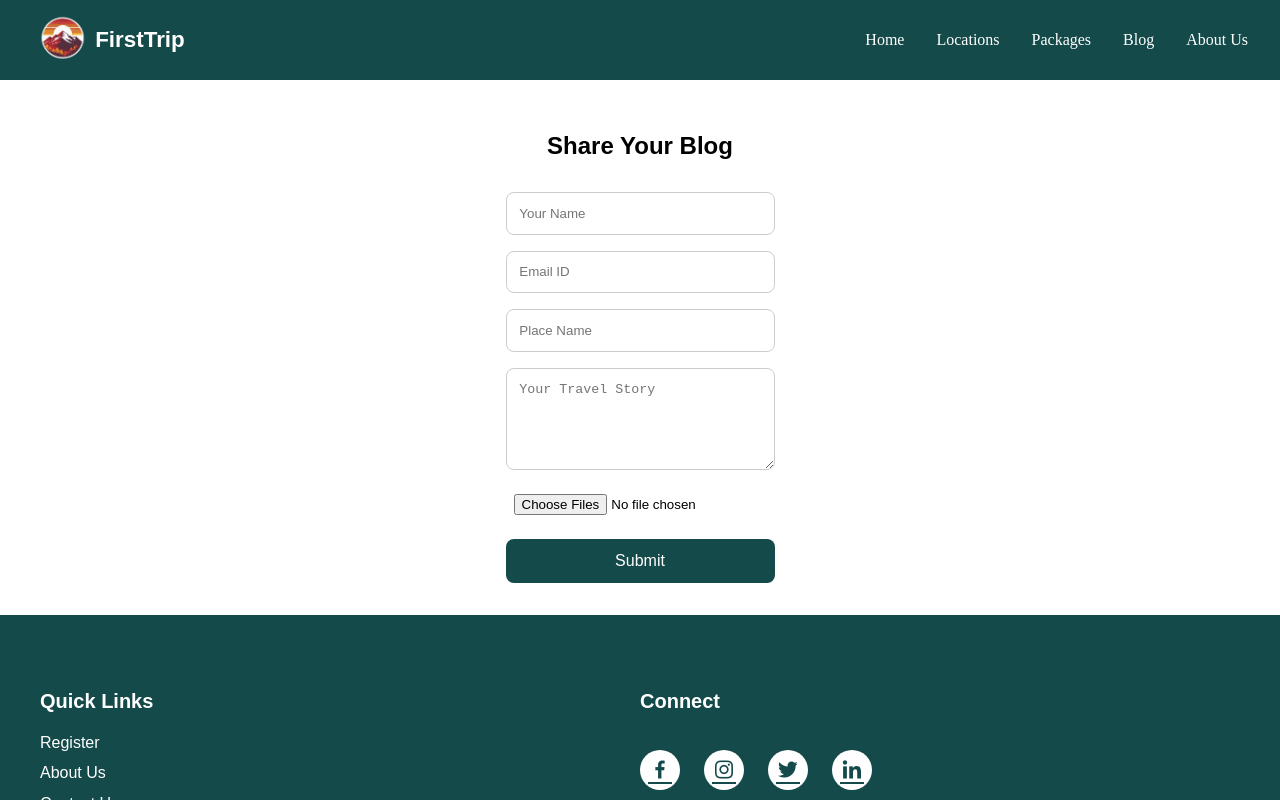
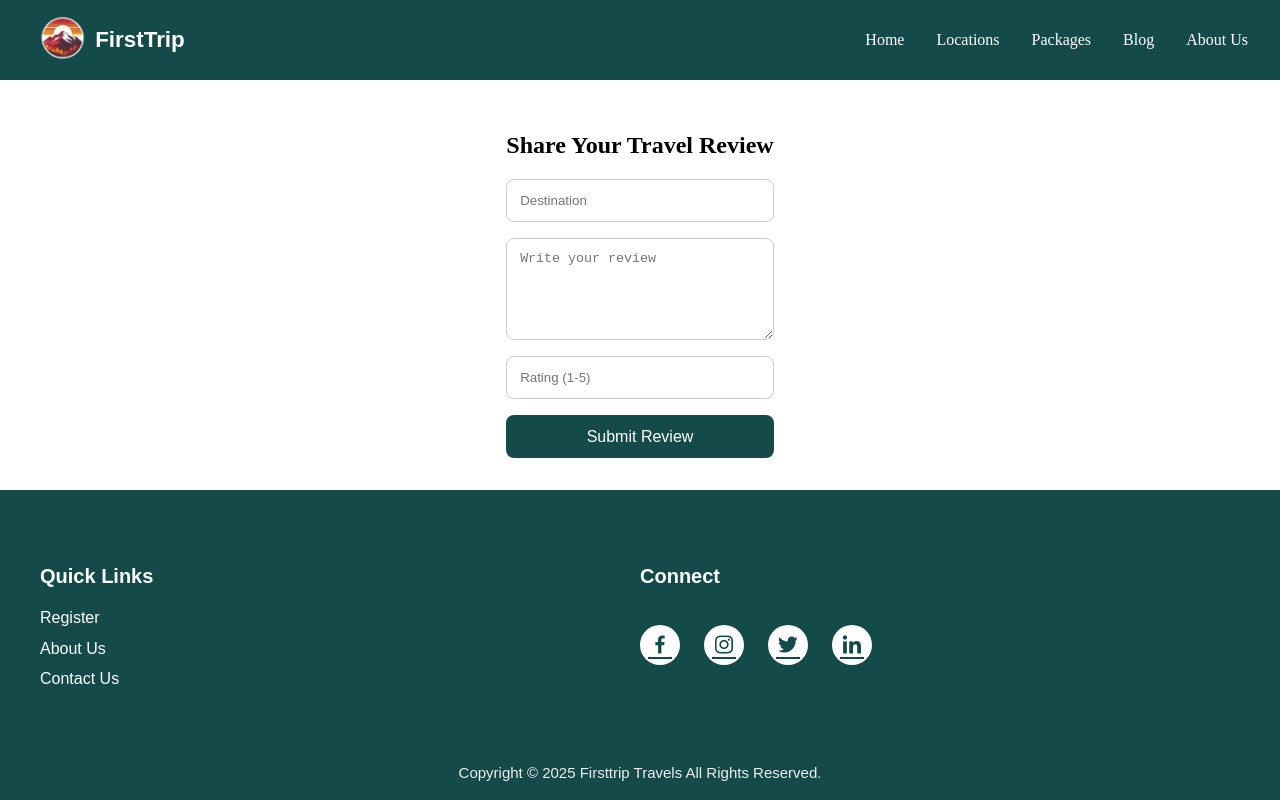
Before and after one commit to jita1218/travel_app, a React (Vite) app: page /blogform in a window 1280 px wide. Built offline with nearby package versions, Linux system fonts and the light colour scheme.

Commit message:
edits in blog page

```diff
--- /dev/null
+++ b/src/hooks/useBlogSubmit.js
@@ -0,0 +1,44 @@
+import { useState } from "react";
+
+const API_BASE = "https://travel-app-rfuf.onrender.com/api/blog";
+
+const useBlogSubmit = () => {
+    const [loading, setLoading] = useState(false);
+    const [error, setError] = useState(null);
+
+    const submitBlog = async ({ destination, review, rating }) => {
+        setLoading(true);
+        setError(null);
+
+        try {
+            const payload = { destination, review, rating };
+            console.log("Submitting:", payload);
+
+            const response = await fetch(`${API_BASE}/review`, {
+                method: "POST",
+                headers: {
+                    "Content-Type": "application/json",
+                },
+                body: JSON.stringify(payload),
+            });
+
+            const data = await response.json();
+
+            if (!response.ok) {
+                console.error("Submission failed:", data);
+                throw new Error(data.error || "Failed to submit");
+            }
+
+            console.log("Review submitted:", data);
+        } catch (err) {
+            console.error("Error:", err.message);
+            setError(err.message);
+        } finally {
+            setLoading(false);
+        }
+    };
+
+    return { submitBlog, loading, error };
+};
+
+export default useBlogSubmit;
--- a/src/pages/BlogForm.jsx
+++ b/src/pages/BlogForm.jsx
@@ -1,102 +1,82 @@
-// src/pages/BlogForm.jsx
-
-import React, { useState } from 'react';
+import React, { useState } from "react";
+import useBlogSubmit from "../hooks/useBlogSubmit";
 
 const BlogForm = () => {
     const [formData, setFormData] = useState({
-        name: '',
-        email: '',
-        place: '',
-        description: '',
-        images: [],
+        destination: "",
+        review: "",
+        rating: "",
     });
+
+    const { submitBlog, loading, error } = useBlogSubmit();
 
     const handleChange = (e) => {
         const { name, value } = e.target;
         setFormData((prev) => ({ ...prev, [name]: value }));
     };
 
-    const handleFileChange = (e) => {
-        setFormData((prev) => ({
-            ...prev,
-            images: Array.from(e.target.files),
-        }));
-    };
+    const handleSubmit = async (e) => {
+        e.preventDefault();
+        await submitBlog(formData);
 
-    const handleSubmit = (e) => {
-        e.preventDefault();
-        console.log('Submitted Blog:', formData);
-        alert('Blog submitted successfully!');
-        // Reset
+        // Reset form on successful submit
         setFormData({
-            name: '',
-            email: '',
-            place: '',
-            description: '',
-            images: [],
+            destination: "",
+            review: "",
+            rating: "",
         });
     };
 
     return (
-        <div style={{ padding: '2rem', fontFamily: "'Poppins', sans-serif", maxWidth: '600px', margin: 'auto' }}>
-            <h2 style={{ textAlign: 'center', marginBottom: '2rem' }}>Share Your Blog</h2>
-            <form onSubmit={handleSubmit} style={{ display: 'flex', flexDirection: 'column', gap: '1rem' }}>
+        <div style={{ padding: "2rem", maxWidth: "600px", margin: "auto" }}>
+            <h2 style={{ textAlign: "center" }}>Share Your Travel Review</h2>
+            <form onSubmit={handleSubmit} style={{ display: "flex", flexDirection: "column", gap: "1rem" }}>
                 <input
                     type="text"
-                    name="name"
-                    placeholder="Your Name"
-                    value={formData.name}
+                    name="destination"
+                    placeholder="Destination"
+                    value={formData.destination}
                     onChange={handleChange}
                     required
-                    style={{ padding: '0.8rem', borderRadius: '8px', border: '1px solid #ccc' }}
+                    style={{ padding: "0.8rem", borderRadius: "8px", border: "1px solid #ccc" }}
+                />
+                <textarea
+                    name="review"
+                    placeholder="Write your review"
+                    value={formData.review}
+                    onChange={handleChange}
+                    rows={5}
+                    required
+                    style={{ padding: "0.8rem", borderRadius: "8px", border: "1px solid #ccc" }}
                 />
                 <input
-                    type="email"
-                    name="email"
-                    placeholder="Email ID"
-                    value={formData.email}
+                    type="number"
+                    name="rating"
+                    placeholder="Rating (1-5)"
+                    value={formData.rating}
                     onChange={handleChange}
                     required
-                    style={{ padding: '0.8rem', borderRadius: '8px', border: '1px solid #ccc' }}
+                    min="1"
+                    max="5"
+                    style={{ padding: "0.8rem", borderRadius: "8px", border: "1px solid #ccc" }}
                 />
-                <input
-                    type="text"
-                    name="place"
-                    placeholder="Place Name"
-                    value={formData.place}
-                    onChange={handleChange}
-                    required
-                    style={{ padding: '0.8rem', borderRadius: '8px', border: '1px solid #ccc' }}
-                />
-                <textarea
-                    name="description"
-                    placeholder="Your Travel Story"
-                    rows="5"
-                    value={formData.description}
-                    onChange={handleChange}
-                    required
-                    style={{ padding: '0.8rem', borderRadius: '8px', border: '1px solid #ccc' }}
-                />
-                <input
-                    type="file"
-                    multiple
-                    onChange={handleFileChange}
-                    accept="image/*"
-                    style={{ padding: '0.5rem' }}
-                />
+
+                {error && <p style={{ color: "red", textAlign: "center" }}>{error}</p>}
+
                 <button
                     type="submit"
+                    disabled={loading}
                     style={{
-                        background: '#154a4a',
-                        color: '#fff',
-                        padding: '0.8rem',
-                        border: 'none',
-                        borderRadius: '8px',
-                        fontSize: '1rem',
-                        cursor: 'pointer',
+                        background: "#154a4a",
+                        color: "#fff",
+                        padding: "0.8rem",
+                        border: "none",
+                        borderRadius: "8px",
+                        fontSize: "1rem",
+                        cursor: "pointer",
                     }}
                 >
-                    Submit
+                    {loading ? "Submitting..." : "Submit Review"}
                 </button>
             </form>
         </div>
--- a/src/pages/BlogPage.jsx
+++ b/src/pages/BlogPage.jsx
@@ -1,197 +1,72 @@
-// src/pages/BlogPage.jsx
-
-import React, { useState, useEffect } from 'react';
-import { useNavigate } from 'react-router-dom';
-import tawang1 from '../assets/tawang1.jpg';
-import tawang2 from '../assets/tawang2.jpg';
-import tawang3 from '../assets/tawang3.jpg';
-import shillong1 from '../assets/shillong1.jpg';
-import shillong2 from '../assets/shillong2.jpg';
-
-const blogs = [
-    {
-        place: 'Tawang',
-        datetime: '2025-06-20 14:30',
-        description:
-            'Tawang was serene and breathtaking. Monasteries, snow-capped mountains, and warm local hospitality made this trip amazing.',
-        images: [tawang1, tawang2, tawang3],
-        author: 'Ananya Roy',
-    },
-    {
-        place: 'Shillong',
-        datetime: '2025-06-18 10:00',
-        description:
-            'Shillong is magical. The blend of pine forests, waterfalls, and music scene offers a unique experience for every traveler.',
-        images: [shillong1, shillong2],
-        author: 'Rahul Deka',
-    },
-];
+import React, { useState, useEffect } from "react";
+import { useNavigate } from "react-router-dom";
 
 const BlogPage = () => {
-    const [modal, setModal] = useState({ open: false, images: [], index: 0 });
+    const [blogs, setBlogs] = useState([]);
     const navigate = useNavigate();
 
-    const handleImageClick = (images, index) => {
-        setModal({ open: true, images, index });
-    };
+    useEffect(() => {
+        const fetchBlogs = async () => {
+            try {
+                const res = await fetch("https://travel-app-rfuf.onrender.com/api/blog/reviews");
+                const data = await res.json();
 
-    const closeModal = () => {
-        setModal({ open: false, images: [], index: 0 });
-    };
+                const validBlogs = data.filter(
+                    (blog) => blog.destination && blog.review && blog.rating
+                );
+                setBlogs(validBlogs);
+            } catch (err) {
+                console.error("Error fetching blogs:", err);
+            }
+        };
 
-    const handleKeyDown = (e) => {
-        if (!modal.open) return;
-        if (e.key === 'ArrowRight') {
-            setModal((prev) => ({
-                ...prev,
-                index: (prev.index + 1) % prev.images.length,
-            }));
-        } else if (e.key === 'ArrowLeft') {
-            setModal((prev) => ({
-                ...prev,
-                index: (prev.index - 1 + prev.images.length) % prev.images.length,
-            }));
-        } else if (e.key === 'Escape') {
-            closeModal();
-        }
-    };
-
-    useEffect(() => {
-        window.addEventListener('keydown', handleKeyDown);
-        return () => window.removeEventListener('keydown', handleKeyDown);
-    }, [modal]);
+        fetchBlogs();
+    }, []);
 
     return (
-        <div style={{ padding: '2rem', fontFamily: "'Poppins', sans-serif" }}>
-            <div style={{ display: 'flex', justifyContent: 'space-between', alignItems: 'center', marginBottom: '3rem' }}>
-                <h1 style={{ marginLeft: '5rem' }}>Traveler Blogs</h1>
+        <div style={{ padding: "2rem", fontFamily: "'Poppins', sans-serif" }}>
+            <div style={{ display: "flex", justifyContent: "space-between", alignItems: "center", marginBottom: "3rem" }}>
+                <h1 style={{ marginLeft: "5rem" }}>Traveler Blogs</h1>
                 <button
-                    onClick={() => navigate('/blogform')}
+                    onClick={() => navigate("/blogform")}
                     style={{
-                        marginRight: '5rem',
-                        padding: '0.5rem 1rem',
-                        backgroundColor: '#154a4a',
-                        color: '#fff',
-                        border: 'none',
-                        borderRadius: '8px',
-                        fontSize: '1rem',
-                        cursor: 'pointer',
+                        marginRight: "5rem",
+                        padding: "0.5rem 1rem",
+                        backgroundColor: "#154a4a",
+                        color: "#fff",
+                        border: "none",
+                        borderRadius: "8px",
+                        fontSize: "1rem",
+                        cursor: "pointer",
                     }}
                 >
                     Blog
                 </button>
             </div>
 
-            {blogs.map((blog, i) => (
-                <div
-                    key={i}
-                    style={{
-                        display: 'flex',
-                        flexDirection: 'row',
-                        flexWrap: 'wrap',
-                        background: 'rgba(212, 237, 225, 0.9)',
-                        marginBottom: '2rem',
-                        padding: '1rem',
-                        borderRadius: '12px',
-                        boxShadow: '0 0 10px rgba(0, 0, 0, 0.26)',
-                        maxWidth: '900px',
-                        marginLeft: 'auto',
-                        marginRight: 'auto',
-                    }}
-                >
-                    <div style={{ flex: '1 1 70%' }}>
-                        <h3 style={{ margin: 0 }}>
-                            <strong>{blog.place}</strong>{' '}
-                            <span style={{ fontWeight: 400, fontSize: '0.9rem', color: '#666' }}>
-                                ({blog.datetime})
-                            </span>
-                        </h3>
-                        <p style={{ marginTop: '1rem', lineHeight: 1.5 }}>{blog.description}</p>
-                        <p style={{ fontStyle: 'italic', color: '#444' }}>— {blog.author}</p>
-                    </div>
-
+            {blogs.length === 0 ? (
+                <p style={{ textAlign: "center", fontSize: "1.2rem", color: "#666" }}>
+                    No blogs found.
+                </p>
+            ) : (
+                blogs.map((blog, i) => (
                     <div
+                        key={i}
                         style={{
-                            flex: '1 1 30%',
-                            display: 'flex',
-                            alignItems: 'center',
-                            justifyContent: 'center',
-                            position: 'relative',
-                            cursor: 'pointer',
-                        }}
-                        onClick={() => handleImageClick(blog.images, 0)}
-                    >
-                        <img
-                            src={blog.images[0]}
-                            alt="preview"
-                            style={{
-                                width: '180px',
-                                height: '180px',
-                                objectFit: 'cover',
-                                borderRadius: '8px',
-                            }}
-                        />
-                        {blog.images.length > 1 && (
-                            <div
-                                style={{
-                                    position: 'absolute',
-                                    top: '50%',
-                                    left: '50%',
-                                    transform: 'translate(-50%, -50%)',
-                                    background: 'rgba(0,0,0,0.6)',
-                                    color: '#fff',
-                                    padding: '0.5rem 1rem',
-                                    borderRadius: '20px',
-                                    fontSize: '1rem',
-                                }}
-                            >
-                                +{blog.images.length - 1}
-                            </div>
-                        )}
-                    </div>
-                </div>
-            ))}
-
-            {modal.open && (
-                <div
-                    style={{
-                        position: 'fixed',
-                        top: 0,
-                        left: 0,
-                        height: '100vh',
-                        width: '100vw',
-                        background: 'rgba(0, 128, 128, 0.95)',
-                        zIndex: 9999,
-                        display: 'flex',
-                        justifyContent: 'center',
-                        alignItems: 'center',
-                        flexDirection: 'column',
-                    }}
-                >
-                    <button
-                        onClick={closeModal}
-                        style={{
-                            position: 'absolute',
-                            top: '20px',
-                            right: '30px',
-                            background: 'white',
-                            borderRadius: '50%',
-                            border: 'none',
-                            fontSize: '1.4rem',
-                            width: '40px',
-                            height: '40px',
-                            cursor: 'pointer',
-                            fontWeight: 'bold',
+                            background: "#e9f6f2",
+                            marginBottom: "2rem",
+                            padding: "1rem",
+                            borderRadius: "12px",
+                            maxWidth: "800px",
+                            margin: "1rem auto",
+                            boxShadow: "0 0 6px rgba(0,0,0,0.1)",
                         }}
                     >
-                        ×
-                    </button>
-                    <img
-                        src={modal.images[modal.index]}
-                        alt="modal"
-                        style={{ maxHeight: '90%', maxWidth: '90%', borderRadius: '8px' }}
-                    />
-                </div>
+                        <h3 style={{ margin: 0 }}>{blog.destination}</h3>
+                        <p style={{ margin: "1rem 0" }}>{blog.review}</p>
+                        <p style={{ fontStyle: "italic" }}>Rating: {blog.rating}</p>
+                    </div>
+                ))
             )}
         </div>
     );
```
